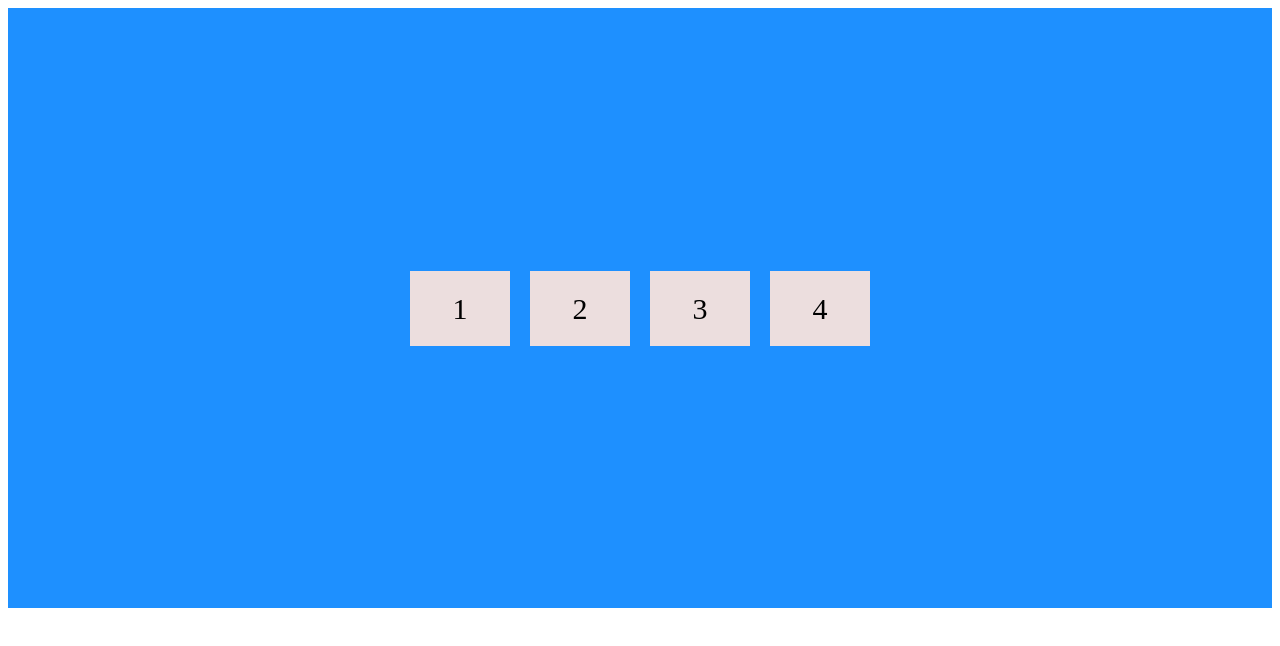
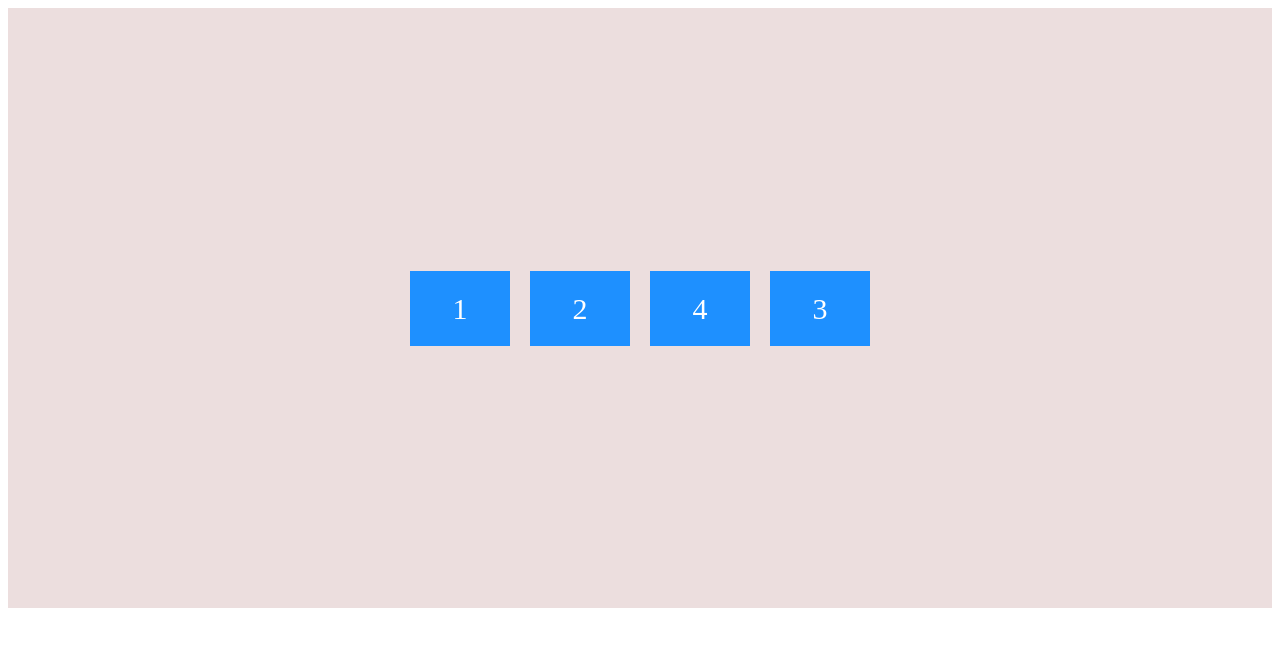
Before and after one commit to praful45/HtmlCssJs, a plain HTML site: page starter/01-Solo/web.html in a window 1280 px wide. Drawn offline with Linux system fonts and the light colour scheme.

Commit message:
flex css

```diff
--- a/starter/01-Solo/flex.css
+++ b/starter/01-Solo/flex.css
@@ -1,5 +1,6 @@
 .flex-container > div {
-  background-color: #ecdede;
+  background-color: dodgerblue;
+  color: white;
   width: 100px;
   margin: 10px;
   text-align: center;
@@ -10,7 +11,7 @@
 .flex-container {
   display: flex;
   flex-wrap: nowrap;
-  background-color: dodgerblue;
+  background-color: #ecdede;
   height: 600px;
   /* flex-direction: column; */
   /* flex-direction: column-reverse; */
--- a/starter/01-Solo/web.html
+++ b/starter/01-Solo/web.html
@@ -24,8 +24,16 @@
     <div class="flex-container">
       <div class="flex-item">1</div>
       <div class="flex-item">2</div>
+      <div class="flex-item" style="align-self: center">4</div>
       <div class="flex-item">3</div>
-      <div class="flex-item">4</div>
     </div>
   </body>
 </html>
+
+<!--
+//style:"order:2"
+//style:"flex-grow:3"
+flex shrink
+flex basis
+flex : grow shrink basis : 0 0 200px
+-->
```
